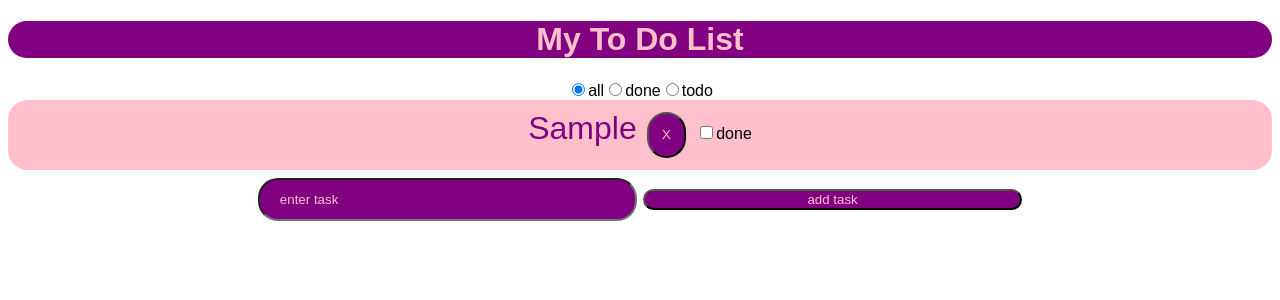
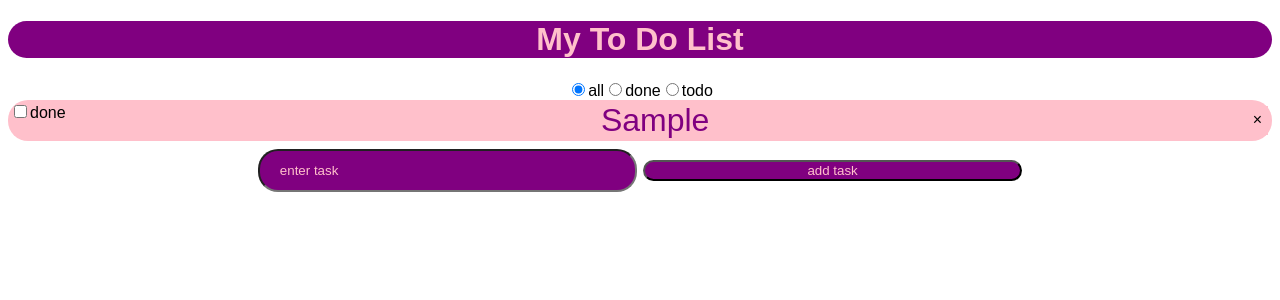
Before and after one commit to gmahima/ReactToDoList, a React (Create React App) app: page / in a window 1280 px wide. Both pictures are taken after typing "Sample" into the empty fields and a click on the input "add task". Shown: the top 300 px of the page. Built offline with nearby package versions, Linux system fonts and the light colour scheme.

Commit message:
add flex

```diff
--- a/src/components/Task.js
+++ b/src/components/Task.js
@@ -1,30 +1,38 @@
-import React, { useContext, useState, useEffect, useRef } from "react";
+import React, { useContext} from "react";
 //import { Consumer } from "./context/index";
 import styled from "styled-components";
 import { ThemeProvider } from "styled-components";
 import { TaskContext } from "./context/index";
 
-const ToDo = styled.span`
+const TaskName = styled.span`
   color: purple;
   font-size: 2em;
 `;
 
-const Button = styled.button`
-  color: ${props => props.theme.main};
-  background: purple;
-  padding: 1em;
-  margin: 10px;
-  border-radius: 20px;
-  display: inline;
+const CloseButton = styled.button`
+background-color: ${props => props.theme.main};
+display: inline;
+border: none;
+text-align: center;
+text-decoration: none;
+font-size: 16px;
+margin: 4px 2px;
+cursor: pointer;
+
 `;
 
-Button.defaultProps = {
+const ToDoItem = styled.div`
+display: flex;
+justify-content: space-between;
+`
+
+
+CloseButton.defaultProps = {
   theme: {
     main: "white"
   }
 };
 export default function Task({ id }) {
-  const isInitialMount = useRef(true);
   const context = useContext(TaskContext);
   const theme = {
     main: "pink"
@@ -59,17 +67,8 @@ export default function Task({ id }) {
   }
   console.log("rerendered")
   return (
-    <div>
-      <ToDo>{task.name}</ToDo>
-      {console.log(task.name)}
+    <ToDoItem>
       <ThemeProvider theme={theme}>
-        <Button
-          onClick={() => {
-            return context.actions.removeTask(task.id);
-          }}
-        >
-          X
-        </Button>
         <label>
           <input type="checkbox"
             value={task.id}
@@ -78,7 +77,17 @@ export default function Task({ id }) {
           />
           done
         </label>
+        <TaskName>{task.name}</TaskName>
+        {console.log(task.name)}
+        <CloseButton
+          onClick={() => {
+            return context.actions.removeTask(task.id);
+          }}
+        >
+          &times;
+        </CloseButton>
+
       </ThemeProvider>
-    </div>
+    </ToDoItem>
   );
 }
```
